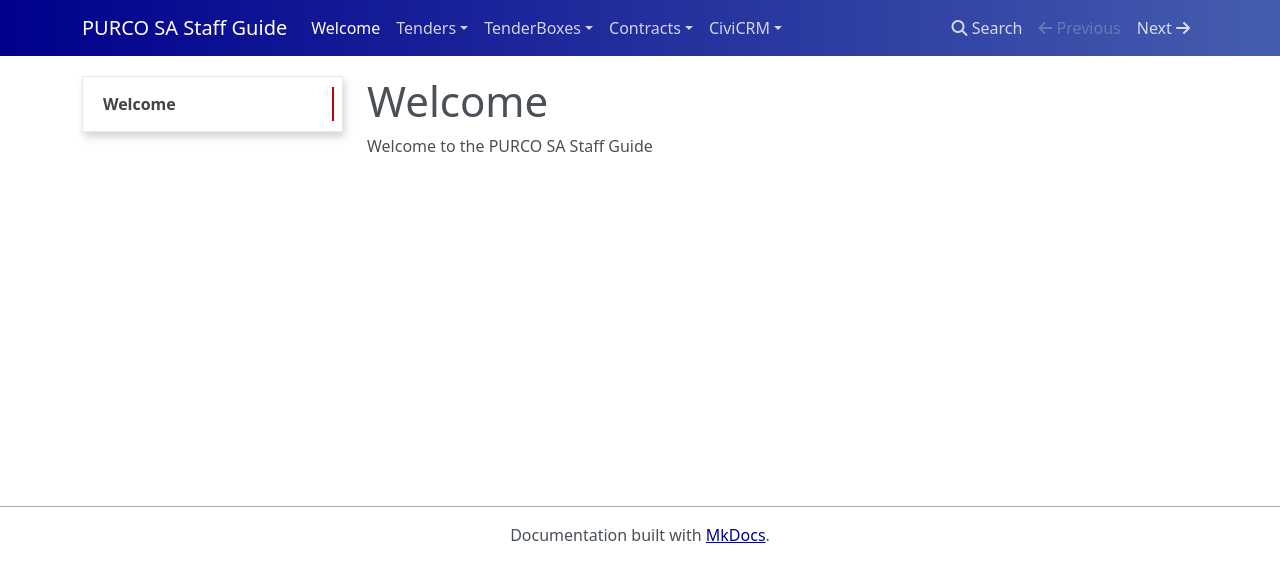
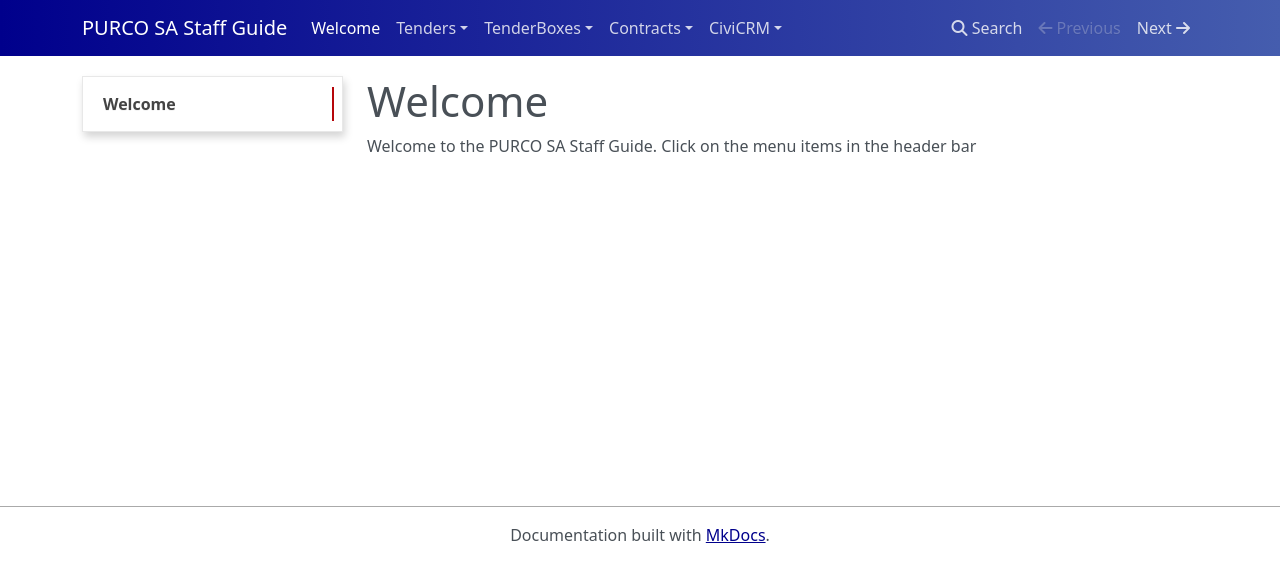
Before and after one commit to assocworks/purcosa-docs, an MkDocs documentation site: the page built from docs/index.md, in a window 1280 px wide. Shown: the top 582 px of the page. Built offline with MkDocs 1.6.1, drawn with Linux system fonts in a browser that asks for light colours; nearby versions of some CDN libraries.

Commit message:
Update index.md

```diff
--- a/docs/index.md
+++ b/docs/index.md
@@ -1,3 +1,3 @@
 # Welcome
 
-Welcome to the PURCO SA Staff Guide
+Welcome to the PURCO SA Staff Guide. Click on the menu items in the header bar
```
